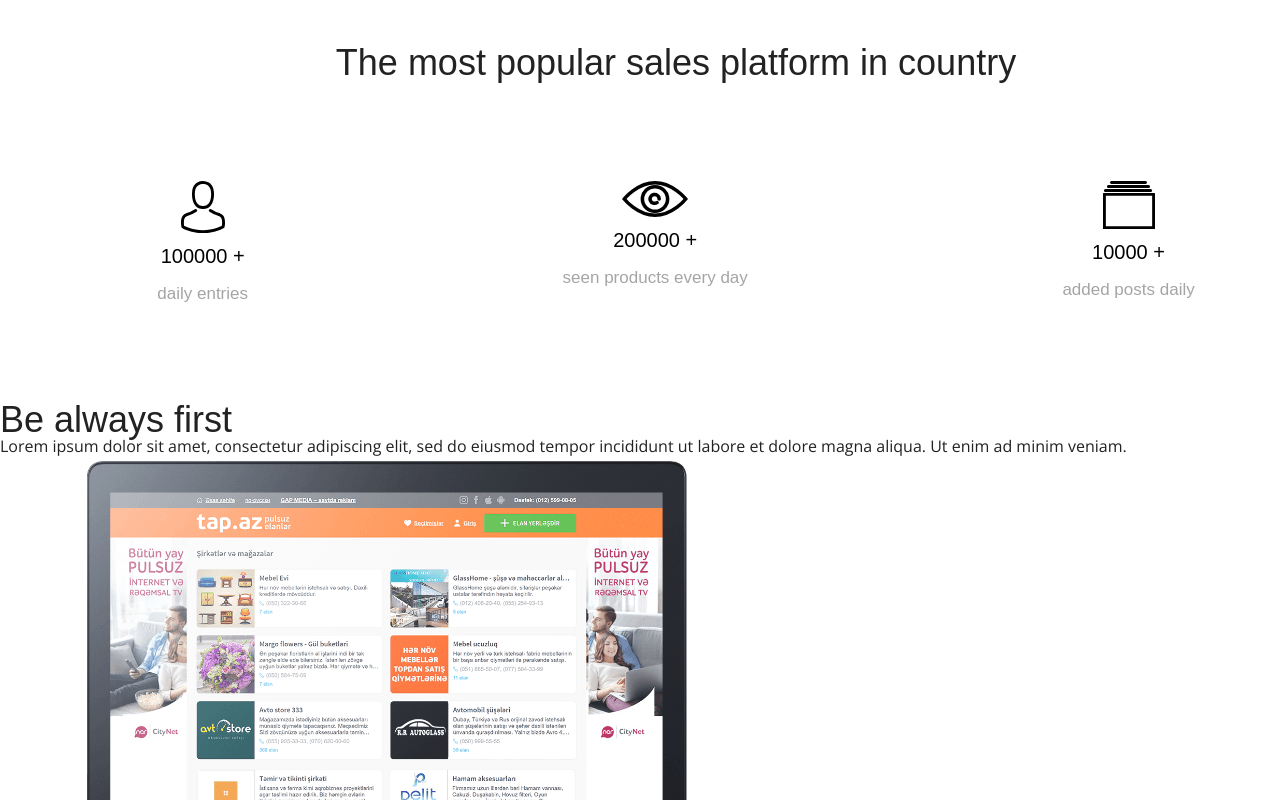
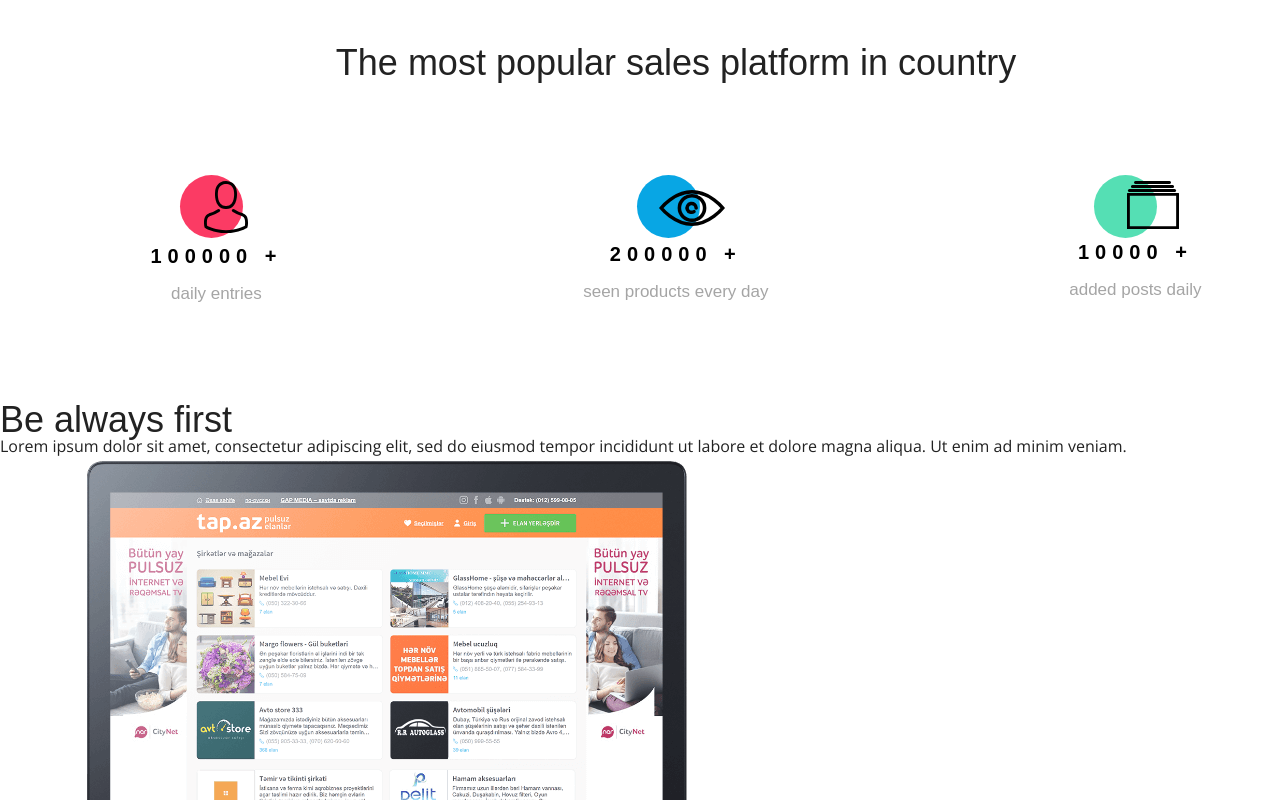
Before and after one commit to Vitus96/BestShop, a plain HTML site: page index.html in a window 1280 px wide. Shown: the part 821-1621 px from the top of the page. Drawn offline with nearby package versions, Linux system fonts and the light colour scheme; a web font is replaced by a local one.

Commit message:
MAIN - Section 2 - icons and HEADER - Navigation fix

```diff
--- a/css/style.css
+++ b/css/style.css
@@ -74,18 +74,25 @@ header {
     display: flex;
 }
 
+/*
 .header-nav-nav li {
     font-size: 11px;
     font-family: var(--font-open-sans);
     font-weight: bold;
     text-transform: uppercase;
 }
+*/
 
 .header-nav-nav a {
     padding: 26px;
+    margin-left: 30px;
     color: var(--color-grey);
     letter-spacing: 3.3px;
 
+    font-size: 11px;
+    font-family: var(--font-open-sans);
+    font-weight: bold;
+    text-transform: uppercase;
 }
 
 .header-nav-nav a:hover {
@@ -184,6 +191,12 @@ header {
     color: var(--color-black);
     margin: 13px 0 19px 0;
     text-align: center;
+    letter-spacing: 6px;
+    font-weight:900;
+}
+
+.section-2-containe-column-2 p:nth-of-type(1) {
+    margin-top: 27px;
 }
 
 .section-2-containe-column-1 p:nth-of-type(2),
@@ -202,8 +215,70 @@ header {
     justify-content: center;
     align-items: center;
     flex-direction: column;
+
+    position: relative;
 }
 
 
+/* ----------MAIN - Section 2 - Column 1 ---------*/
+.section-2-containe-column-1::after {
+    content: "";
+    position: absolute;
+    width: 63px;
+    height: 63px;
+    top: -6px;
+    left: 30px;
+    border: none;
+    border-radius: 50%;
+    background-color: var(--color-redish);
+}
+
+.section-2-containe-column-1 img {
+    position: relative;
+    left: 10px;
+    z-index: 1;
+}
+
+
+/* ----------MAIN - Section 2 - Column 2 ---------*/
+.section-2-containe-column-2::after {
+    content: "";
+    position: absolute;
+    width: 63px;
+    height: 63px;
+    top: -6px;
+    left: 54px;
+    border: none;
+    border-radius: 50%;
+    background-color: var(--color-primary);
+}
+
+
+.section-2-containe-column-2 img {
+    position: relative;
+    left: 16px;
+    top: 9px;
+    z-index: 1;
+}
+
+
+/* ----------MAIN - Section 2 - Column 3 ---------*/
+.section-2-containe-column-3::after {
+    content: "";
+    position: absolute;
+    width: 63px;
+    height: 63px;
+    top: -6px;
+    left: 25px;
+    border: none;
+    border-radius: 50%;
+    background-color: var(--color-green);
+}
+
+.section-2-containe-column-3 img {
+    position: relative;
+    left: 18px;
+    z-index: 1;
+}
 
 /* --------------MAIN - Section 3 -------------*/
```
Also changed, not shown: index.html (+4 -1 lines).
